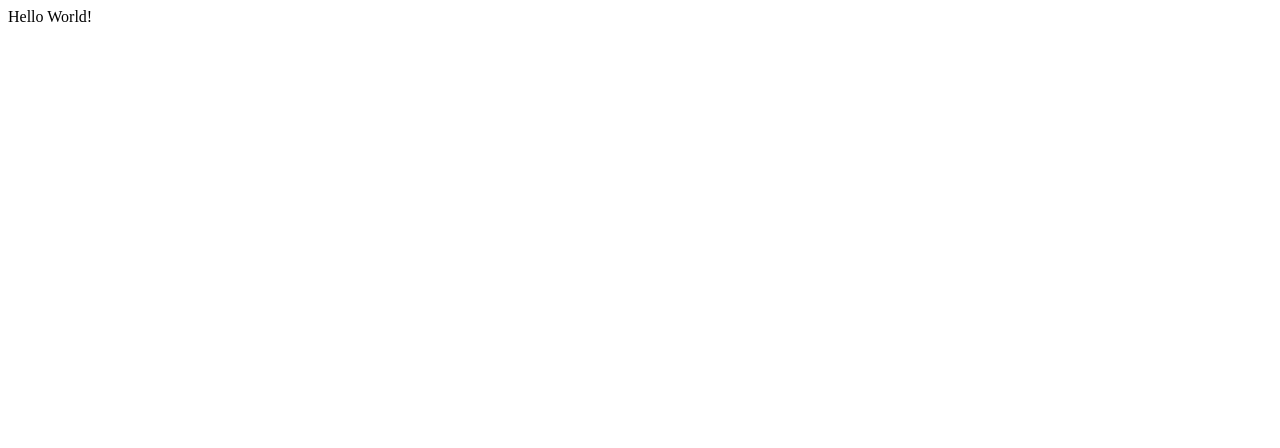
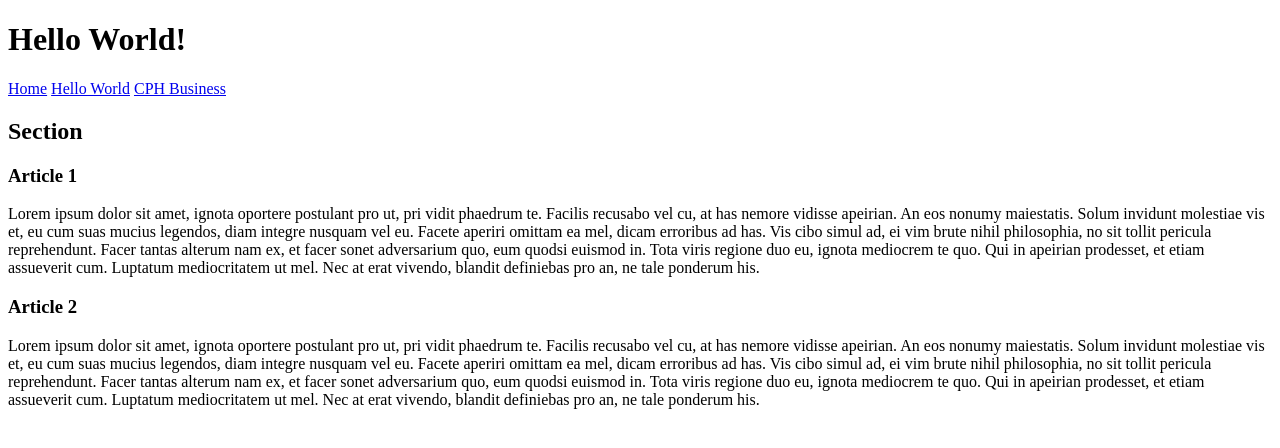
Before and after one commit to caminyg/html-undervisning2018, a plain HTML site: page hello-world.html in a window 1280 px wide. Drawn offline with Linux system fonts and the light colour scheme.

Commit message:
Navigation

```diff
--- a/hello-world.html
+++ b/hello-world.html
@@ -7,7 +7,25 @@
 </head>
 
 <body>
-Hello World!
+<h1>Hello World!</h1>
+
+	<nav>
+	<a href="HTML5-øvelse.html" target="_self">Home</a>
+	<a href="#" target="_self">Hello World</a>
+	<a href="//www.cphbusiness.dk" target="_blank">CPH Business</a>
+	</nav>
+
+<h2>Section</h2>
+
+	<h3>Article 1</h3>
+	<p>Lorem ipsum dolor sit amet, ignota oportere postulant pro ut, pri vidit phaedrum te. Facilis recusabo vel cu, at has nemore vidisse apeirian. An eos nonumy maiestatis. Solum invidunt molestiae vis et, eu cum suas mucius legendos, diam integre nusquam vel eu. Facete aperiri omittam ea mel, dicam erroribus ad has.
+
+Vis cibo simul ad, ei vim brute nihil philosophia, no sit tollit pericula reprehendunt. Facer tantas alterum nam ex, et facer sonet adversarium quo, eum quodsi euismod in. Tota viris regione duo eu, ignota mediocrem te quo. Qui in apeirian prodesset, et etiam assueverit cum. Luptatum mediocritatem ut mel. Nec at erat vivendo, blandit definiebas pro an, ne tale ponderum his.</p>
+
+		<h3>Article 2</h3>
+	<p>Lorem ipsum dolor sit amet, ignota oportere postulant pro ut, pri vidit phaedrum te. Facilis recusabo vel cu, at has nemore vidisse apeirian. An eos nonumy maiestatis. Solum invidunt molestiae vis et, eu cum suas mucius legendos, diam integre nusquam vel eu. Facete aperiri omittam ea mel, dicam erroribus ad has.
+
+Vis cibo simul ad, ei vim brute nihil philosophia, no sit tollit pericula reprehendunt. Facer tantas alterum nam ex, et facer sonet adversarium quo, eum quodsi euismod in. Tota viris regione duo eu, ignota mediocrem te quo. Qui in apeirian prodesset, et etiam assueverit cum. Luptatum mediocritatem ut mel. Nec at erat vivendo, blandit definiebas pro an, ne tale ponderum his.</p>
 </body>
 
 </html>
```
Also changed, not shown: HTML5-øvelse.html (+7 -0 lines).
